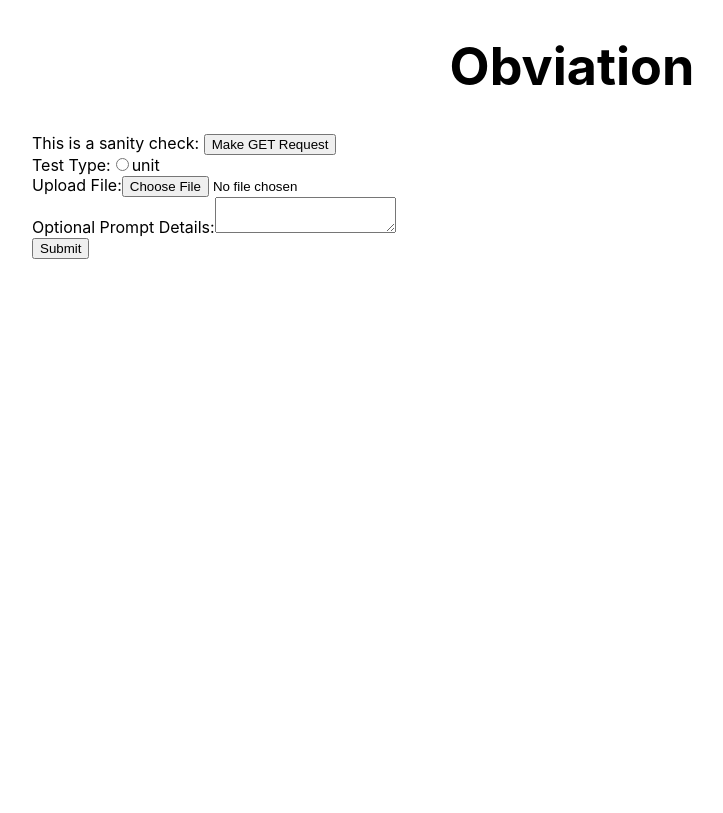
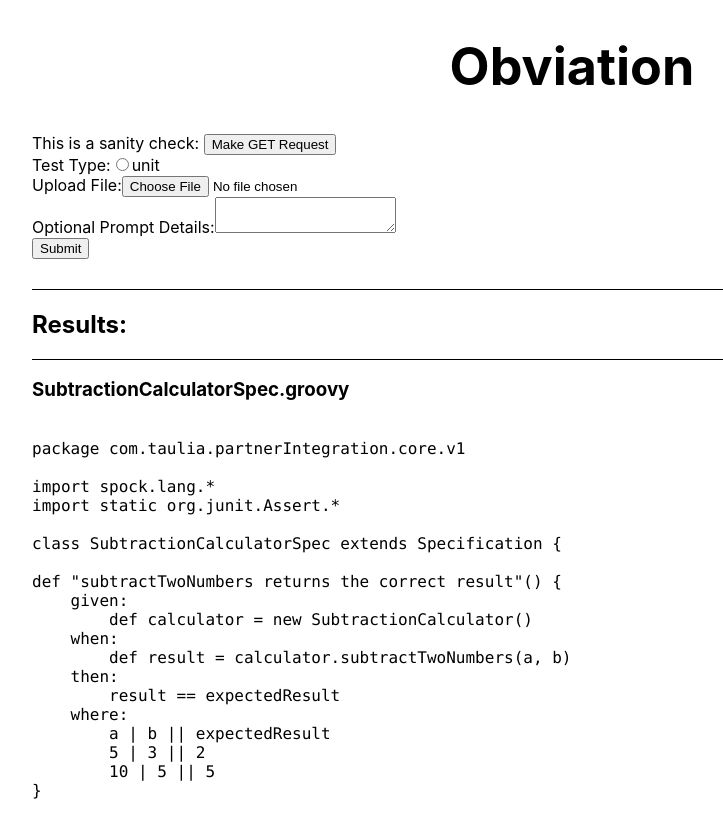
Before and after one commit to dylangrald-taulia/obviate-app, a React (Create React App) app: page / in a window 1280 px wide. Shown: the whole page, without its empty margins (68-791 px from the left). Built offline with nearby package versions, Linux system fonts and the light colour scheme.

Commit message:
add display for code blocks

```diff
--- a/src/App.css
+++ b/src/App.css
@@ -35,3 +35,24 @@
     transform: rotate(360deg);
   }
 }
+
+.results-div {
+  margin-top: 30px;
+  border-top: 1px solid #000;
+}
+
+.single-result-div {
+  margin-top: 20px;
+  border-top: 1px solid #000;
+}
+
+.single-result-div pre code {
+  display: block;
+  background: none;
+  white-space: pre;
+  -webkit-overflow-scrolling: touch;
+  overflow-x: scroll;
+  max-width: 100%;
+  min-width: 100px;
+  padding: 0;
+}
--- a/src/App.js
+++ b/src/App.js
@@ -3,10 +3,12 @@ import './App.css';
 import axios from 'axios';
 import TestForm from './components/TestForm';
 import TestStatusIcon from './components/TestStatusIcon';
+import CodeDisplay from './components/CodeDisplay';
 
 function App() {
 
   const [testRequest, setTestRequest] = useState([])
+  const [testResults, setTestResults] = useState([])
 
   const url = '//localhost:8000/'
 
@@ -39,6 +41,7 @@ function App() {
       </div>
       <TestForm setTestRequest={updateTestRequest} testRequest={testRequest} />
       <TestStatusIcon testRequest={testRequest} />
+      <CodeDisplay testResults={testResults} setTestResults={setTestResults} />
     </div>
   );
 }
--- /dev/null
+++ b/src/components/CodeDisplay.js
@@ -0,0 +1,34 @@
+import React, { useState } from 'react';
+import '../App.css';
+
+function CodeDisplay({testResults, setTestResults}) {
+
+    useState(() => {
+        setTestResults(testResults.concat({
+            fileName: 'SubtractionCalculatorSpec.groovy',
+            code: "\npackage com.taulia.partnerIntegration.core.v1\n\nimport spock.lang.*\nimport static org.junit.Assert.*\n\nclass SubtractionCalculatorSpec extends Specification {\n\ndef \"subtractTwoNumbers returns the correct result\"() {\n    given:\n        def calculator = new SubtractionCalculator()\n    when:\n        def result = calculator.subtractTwoNumbers(a, b)\n    then:\n        result == expectedResult\n    where:\n        a | b || expectedResult\n        5 | 3 || 2\n        10 | 5 || 5\n}\n",
+            uuId: '12345',
+        }))
+    }, [])
+
+    if (testResults.length === 0) return null
+
+
+    const codeDisplays = testResults.map((test) => {
+        return (
+            <div key={test.uuId} className='single-result-div'>
+                <h3>{test.fileName}</h3>
+                <pre><code>{test.code}</code></pre>
+            </div>
+        )
+    })
+
+    return (
+        <div className='results-div'>
+            <h2>Results:</h2>
+            {codeDisplays}
+        </div>
+    )
+}
+
+export default CodeDisplay;
```
